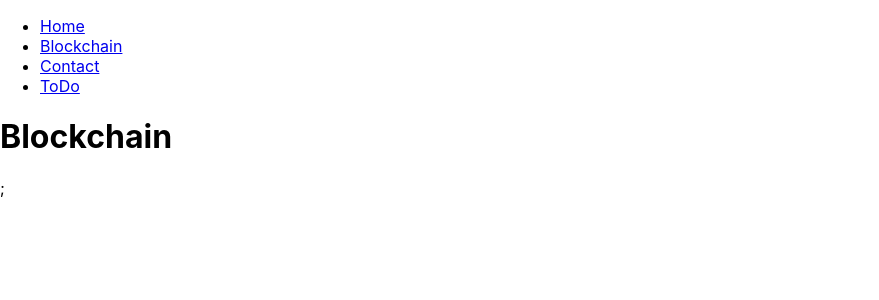
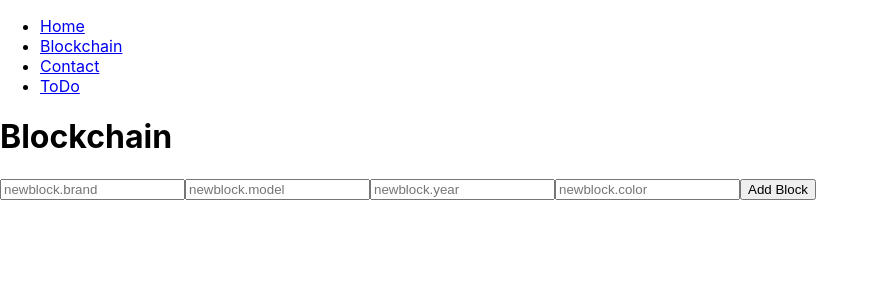
Before and after one commit to Pjotr853/my_web_page, a React (Create React App) app: page /blockchain in a window 1280 px wide. Shown: the top 300 px of the page, without its empty margins (0-879 px from the left). Built offline with nearby package versions, Linux system fonts and the light colour scheme.

Commit message:
Blockchain na pidavanie aut

```diff
--- a/package.json
+++ b/package.json
@@ -6,6 +6,7 @@
     "@testing-library/jest-dom": "^5.17.0",
     "@testing-library/react": "^13.4.0",
     "@testing-library/user-event": "^13.5.0",
+    "crypto-js": "^4.2.0",
     "react": "^18.3.1",
     "react-dom": "^18.3.1",
     "react-scripts": "5.0.1",
--- a/src/pages/Blockchain.js
+++ b/src/pages/Blockchain.js
@@ -1,21 +1,128 @@
-import React,{useState} from "react";
+import React, { useState } from "react";
+import CryptoJS from "crypto-js";
 
-function Blockchain(){
+function Blockchain() {
+  /*const [block, setBlock] = useState([
+    {
+      brand: "Ford",
+      model: "Mustang",
+      year: "1964",
+      color: "red",
+      previousHash:"",
+      time:new Date().toLocaleString(),
+      hash:generateHash({
+        brand: "Ford",
+        model: "Mustang",
+        year: "1964",
+        color: "red",
+        time: new Date().toLocaleString(),
+        previousHash: ""
+      })
+    }
+  ]);*/
+  const [block, setBlock] = useState([]);
+
+  const [newBlock, setNewBlock] = useState({
+    brand: "",
+    model: "",
+    year: "",
+    color: ""
+  });
+
+  function generateHash({ brand, model, year, color, time, previousHash }) {
+    const data = `${brand}${model}${year}${color}${time}${previousHash}`;
+    const hash = CryptoJS.SHA256(data).toString(CryptoJS.enc.Hex);
+    return hash.substring(0, 32);
+  }
+
+  function addBlock(){
+
+    const currentTimestamp = new Date().toLocaleString();
+    let localPreviousHash;
+    if (block.length > 0) {
+      localPreviousHash = block[block.length - 1].hash;
+    } else {
+      localPreviousHash = "";
+    }
+
+
+    const blockWithMarks = {
+      ...newBlock,
+      previousHash: localPreviousHash,
+      time: currentTimestamp,
+      hash: generateHash({
+        ...newBlock,
+        time: currentTimestamp,
+        previousHash: localPreviousHash
+      })
+    };
+
+    setBlock([...block, blockWithMarks]);
+    setNewBlock({ brand: "", model: "", year: "", color: "" });
+  }
+
+  const handleInputChange = (e) => {
+    const { name, value } = e.target;
+    setNewBlock((prevBlock) => ({
+      ...prevBlock,
+      [name]: value
+    }));
+  };
 
   return (
     <div>
-      <h1>Blockchain</h1>;
-    </div>
-
-    );
-}
-
-
-/*const Blockchain = () => {
-  return <h1>Blockchain</h1>;
-};
-*/
+      <h1>Blockchain</h1>
 
 
 
+
+      <ol>
+        {block.map((blockItem, index) => (
+          <li key={index}>
+            <span className="block">Brand: {blockItem.brand}</span> <br />
+            <span>Model: {blockItem.model}</span> <br />
+            <span>Year: {blockItem.year}</span> <br />
+            <span>Color: {blockItem.color}</span><br />
+            <span>Predchádzajúci Hash: {blockItem.previousHash}</span><br />
+            <span>Hash: {blockItem.hash}</span><br />
+            <span>Time: {blockItem.time}</span>
+          </li>
+        ))}
+      </ol>
+
+        <input
+          type="text"
+          name="brand"
+          placeholder="newblock.brand"
+          value={newBlock.brand}
+          onChange={handleInputChange}>
+        </input>
+        <input
+          type="text"
+          name="model"
+          placeholder="newblock.model"
+          value={newBlock.model}
+          onChange={handleInputChange}>
+        </input>
+        <input
+          type="text"
+          name="year"
+          placeholder="newblock.year"
+          value={newBlock.year}
+          onChange={handleInputChange}>
+        </input>
+        <input
+          type="text"
+          name="color"
+          placeholder="newblock.color"
+          value={newBlock.color}
+          onChange={handleInputChange}>
+        </input>
+
+        <button onClick={addBlock}>Add Block</button>
+
+    </div>
+  );
+}
+
 export default Blockchain;
--- a/src/pages/ToDo.js
+++ b/src/pages/ToDo.js
@@ -48,7 +48,7 @@ function ToDo() {
 
         <input
             type="text"
-            placeholder="Ebter a task..."
+            placeholder="Enter a task..."
             value={newTask}
             onChange={handleInputChange}>
         </input>
```
Also changed, not shown: 1 other file (tests, documents, lock files or other folders).
